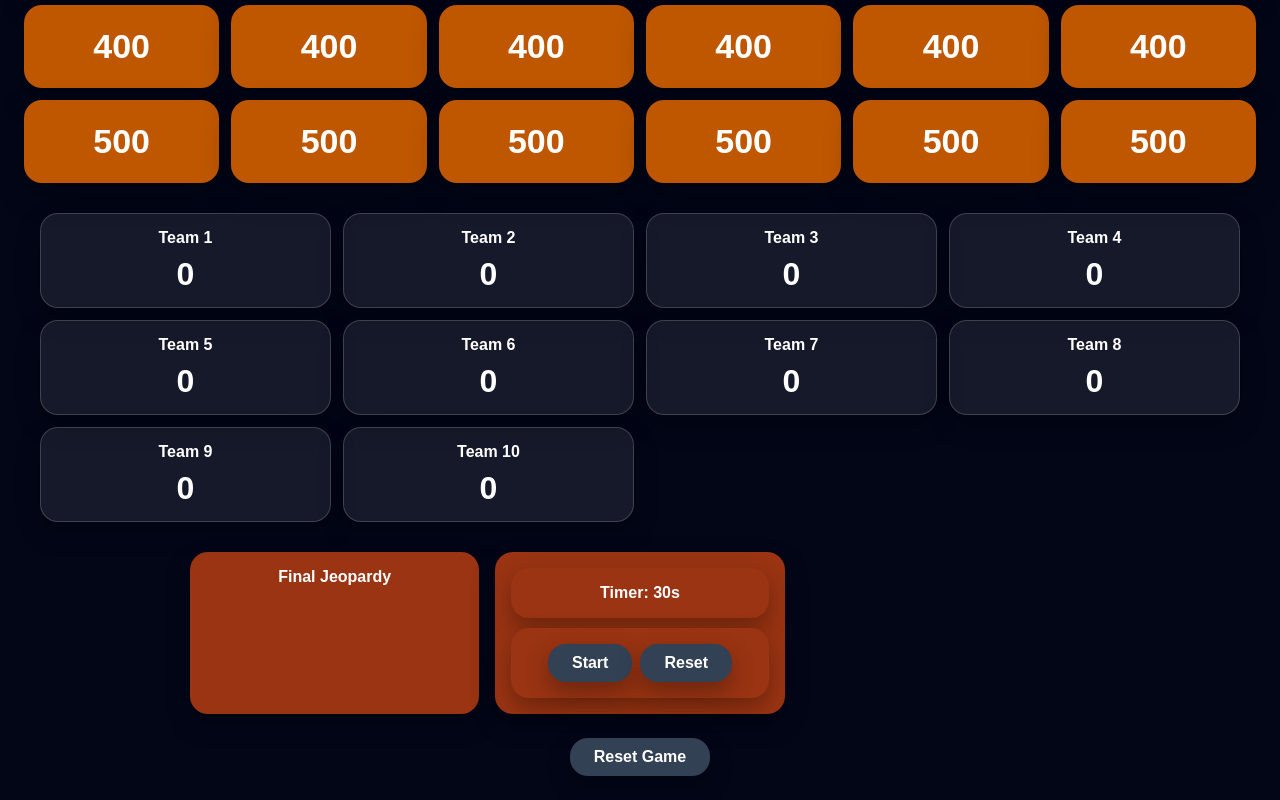
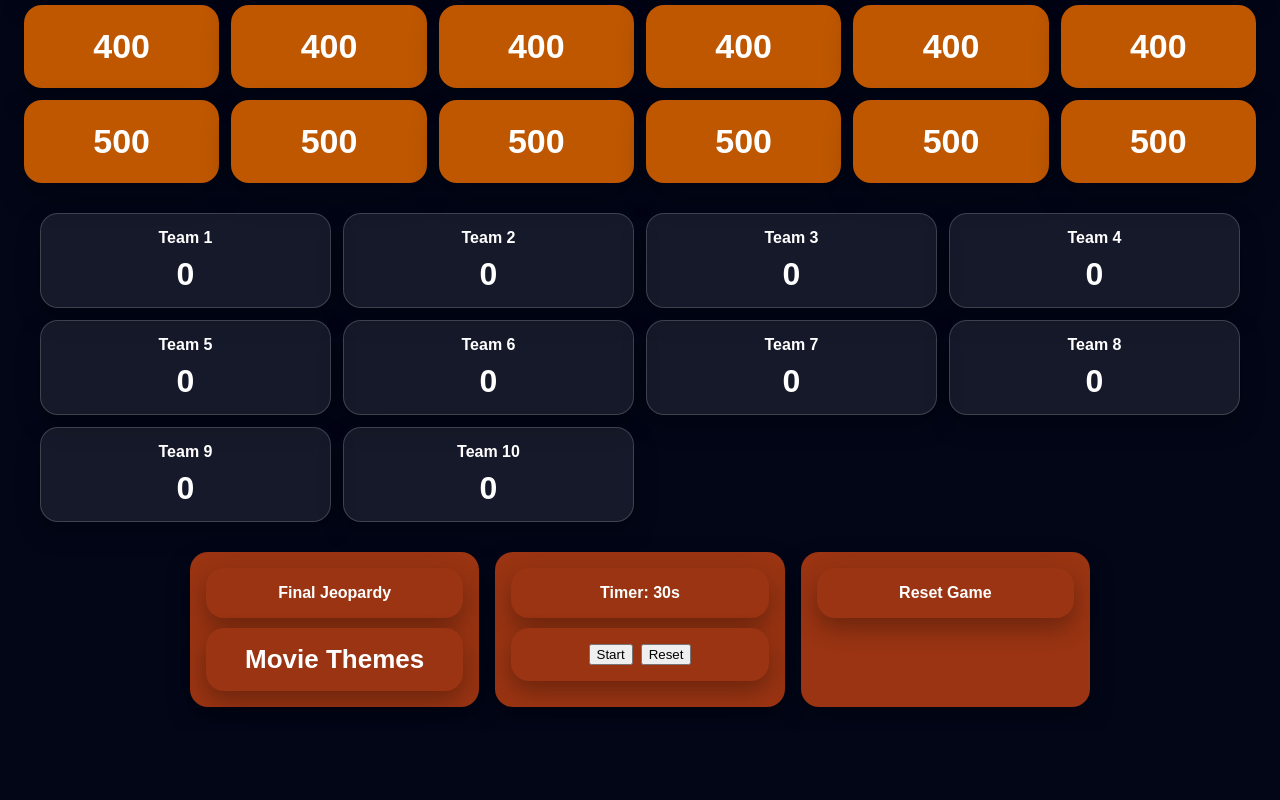
Before and after one commit to bham-netizen/Dickinson-Name-that-tune, a React (Vite) app: page / in a window 1280 px wide. Shown: the part 518-1318 px from the top of the page. After the commit the page ends 1249 px from the top, so only its background shows below. Built offline with nearby package versions, Linux system fonts and the light colour scheme.

Commit message:
Update App.jsx

```diff
--- a/src/App.jsx
+++ b/src/App.jsx
@@ -81,7 +81,7 @@ function NameThatTuneDeluxe() {
         <div className="clue-card">
           <div className="audio-box">
             <h2>PLAY AUDIO CLIP</h2>
-            <div className="muted">Final Jeopardy clue</div>
+            <div className="muted">Category: Movie Themes</div>
           </div>
           {!revealed ? (
             <button onClick={() => setRevealed(true)} className="big-button">Reveal Answer</button>
@@ -121,7 +121,7 @@ function NameThatTuneDeluxe() {
             </div>
           )}
         </div>
-        <div className="score-grid clue-score-grid">
+        <div className="score-grid clue-score-grid five-team-grid">
           {teamNames.map((team, i) => (
             <div key={`${team}-${i}`} className="score-card">
               <div className="team-name-static">{team}</div>
@@ -177,19 +177,21 @@ function NameThatTuneDeluxe() {
         ))}
       </div>
 
-      <div className="feature-row two-feature-row">
-        <div onClick={() => { setShowFinal(true); setRevealed(false); }} style={{ cursor: "pointer" }}>Final Jeopardy</div>
+      <div className="feature-row three-feature-row">
+        <div onClick={() => { setShowFinal(true); setRevealed(false); }} style={{ cursor: "pointer" }}>
+          <div>Final Jeopardy</div>
+          <div style={{ fontSize: "26px", marginTop: "10px" }}>Movie Themes</div>
+        </div>
         <div>
           <div>Timer: {timeLeft}s</div>
           <div style={{ marginTop: "10px", display: "flex", gap: "8px", justifyContent: "center" }}>
-            <button onClick={toggleTimer} className="reset-button">{timerRunning ? "Pause" : "Start"}</button>
-            <button onClick={resetTimer} className="reset-button">Reset</button>
+            <button onClick={toggleTimer} className="timer-button">{timerRunning ? "Pause" : "Start"}</button>
+            <button onClick={resetTimer} className="timer-button">Reset</button>
           </div>
         </div>
-      </div>
-
-      <div className="bottom-actions">
-        <button onClick={resetGame} className="reset-button">Reset Game</button>
+        <div onClick={resetGame} style={{ cursor: "pointer" }}>
+          <div>Reset Game</div>
+        </div>
       </div>
     </div>
   );
```
